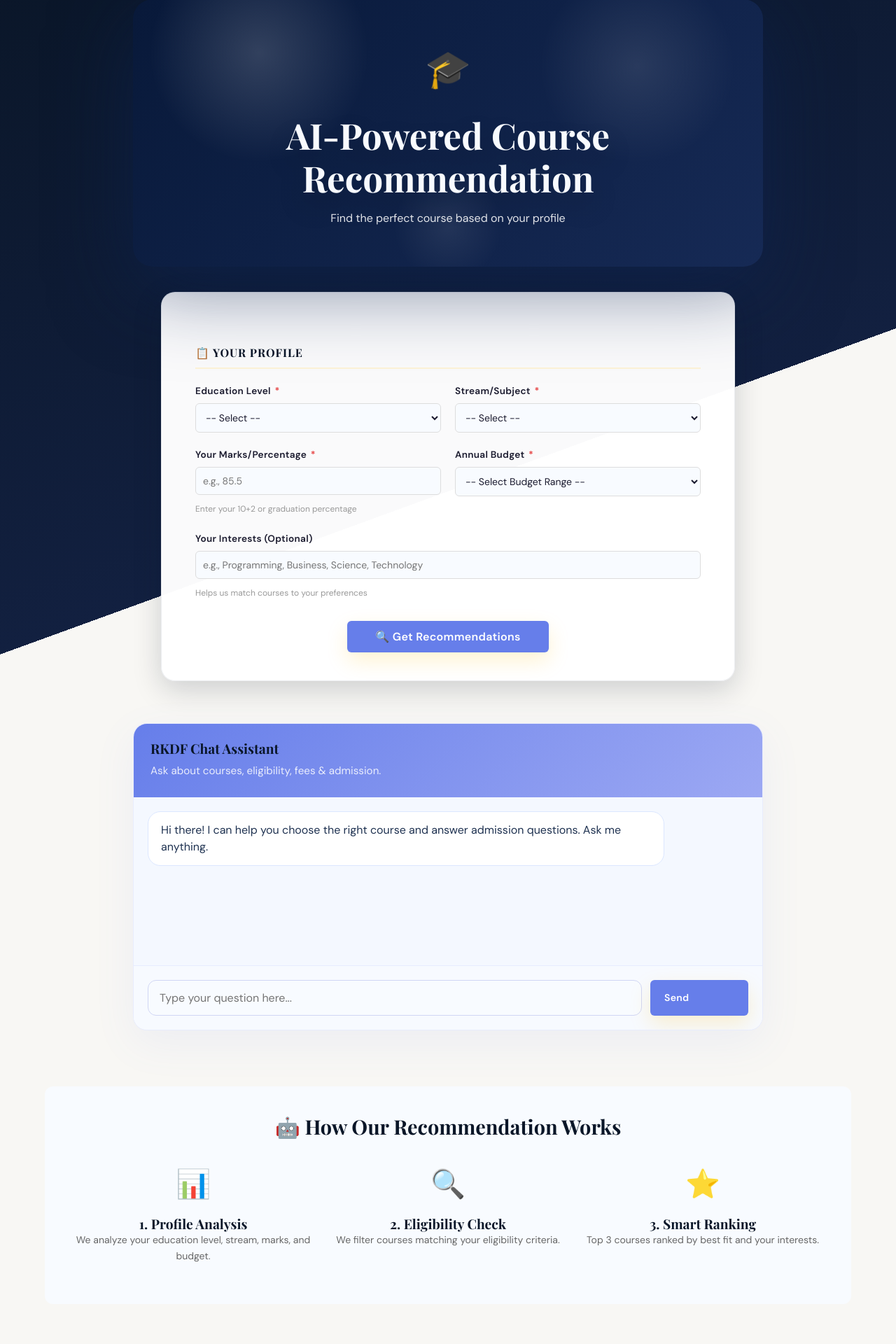
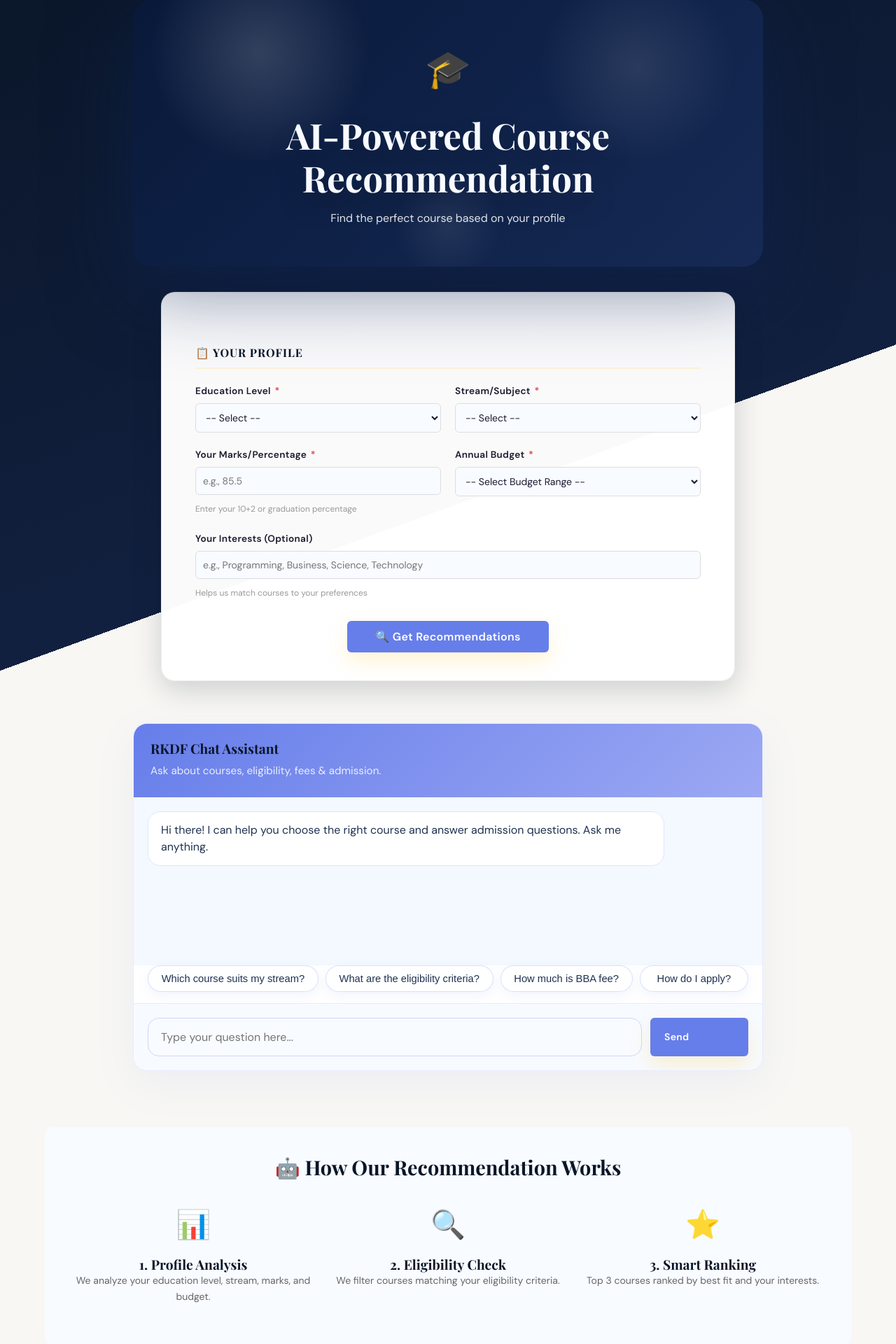
Before and after one commit to pathakmayank172/Rkdf-admission-cell-, a Django app: page /recommend/ in a window 1280 px wide. Shown: the part 131-2051 px from the top of the page at 70% size. Run offline with Django 4.2, Linux system fonts and the light colour scheme.

Commit message:
ui update only
Co-authored-by: Copilot <copilot@github.com>

```diff
--- a/rkdf_admission/rkdf_admission/admission/static/admission/js/main.js
+++ b/rkdf_admission/rkdf_admission/admission/static/admission/js/main.js
@@ -561,14 +561,29 @@ function initChatbot() {
     var messagesContainer = document.getElementById('chatbotMessages');
     var input = document.getElementById('chatInput');
     var sendButton = document.getElementById('chatSend');
+    var suggestionContainer = document.getElementById('chatbotSuggestions');
     if (!messagesContainer || !input || !sendButton) return;
 
-    function addMessage(text, sender) {
+    function addMessage(text, sender, options) {
         var message = document.createElement('div');
         message.className = 'chatbot-message ' + sender;
-        message.textContent = text;
+        if (options && options.html) {
+            message.innerHTML = text;
+        } else {
+            message.textContent = text;
+        }
         messagesContainer.appendChild(message);
         messagesContainer.scrollTop = messagesContainer.scrollHeight;
+        return message;
+    }
+
+    function addTypingIndicator() {
+        var typing = document.createElement('div');
+        typing.className = 'chatbot-message bot typing';
+        typing.innerHTML = '<span class="typing-dot"></span><span class="typing-dot"></span><span class="typing-dot"></span>';
+        messagesContainer.appendChild(typing);
+        messagesContainer.scrollTop = messagesContainer.scrollHeight;
+        return typing;
     }
 
     function getBotResponse(query) {
@@ -591,26 +606,46 @@ function initChatbot() {
         if (normalized.includes('mba')) {
             return 'MBA requires graduation in any stream with 50% or higher. It helps build leadership, marketing, finance, and HR careers.';
         }
-        return 'I can help you with courses, eligibility, fees, and admission steps. Try asking “Which course suits my stream?” or “What is the eligibility for BCA?”.';
+        if (normalized.includes('apply') || normalized.includes('admission')) {
+            return 'To apply, select the course you like and visit the admission form. We can also help you choose based on eligibility, budget, and career goals.';
+        }
+        if (normalized.includes('stream') || normalized.includes('subject')) {
+            return 'Tell me your current stream or favorite subjects and I can suggest courses that match your strengths and future goals.';
+        }
+        return 'I can help you with courses, eligibility, fees, and application steps. Try asking “Which course suits my stream?” or “What is the fee for MBA?”.';
     }
 
-    function sendChat() {
-        var text = input.value.trim();
+    function sendChat(text) {
         if (!text) return;
         addMessage(text, 'user');
         input.value = '';
+        var typingIndicator = addTypingIndicator();
+        var delay = 550 + Math.random() * 300;
         setTimeout(function () {
+            typingIndicator.remove();
             addMessage(getBotResponse(text), 'bot');
-        }, 300);
+        }, delay);
     }
 
-    sendButton.addEventListener('click', sendChat);
+    function handleSuggestion(event) {
+        if (!event.target.classList.contains('suggestion-chip')) return;
+        sendChat(event.target.textContent.trim());
+    }
+
+    sendButton.addEventListener('click', function () {
+        sendChat(input.value.trim());
+    });
+
     input.addEventListener('keydown', function (event) {
         if (event.key === 'Enter') {
             event.preventDefault();
-            sendChat();
+            sendChat(input.value.trim());
         }
     });
+
+    if (suggestionContainer) {
+        suggestionContainer.addEventListener('click', handleSuggestion);
+    }
 }
 
 function initTableSearch() {
--- a/rkdf_admission/rkdf_admission/admission/templates/admission/course_recommendation.html
+++ b/rkdf_admission/rkdf_admission/admission/templates/admission/course_recommendation.html
@@ -245,6 +245,12 @@
                 <div class="chatbot-messages" id="chatbotMessages">
                     <div class="chatbot-message bot">Hi there! I can help you choose the right course and answer admission questions. Ask me anything.</div>
                 </div>
+                <div class="chatbot-suggestions" id="chatbotSuggestions">
+                    <button type="button" class="suggestion-chip">Which course suits my stream?</button>
+                    <button type="button" class="suggestion-chip">What are the eligibility criteria?</button>
+                    <button type="button" class="suggestion-chip">How much is BBA fee?</button>
+                    <button type="button" class="suggestion-chip">How do I apply?</button>
+                </div>
                 <div class="chatbot-form">
                     <input id="chatInput" type="text" placeholder="Type your question here..." autocomplete="off" />
                     <button id="chatSend" class="btn btn-primary">Send</button>
@@ -413,15 +419,98 @@
 
     .chatbot-form input {
         width: 100%;
-        padding: 14px 16px;
+        padding: 16px 18px;
         border: 1px solid #d0d6f4;
-        border-radius: 12px;
+        border-radius: 16px;
         font-size: 1rem;
         color: #1f3251;
+        transition: border-color 0.25s ease, box-shadow 0.25s ease;
+    }
+
+    .chatbot-form input:focus {
+        border-color: #667eea;
+        box-shadow: 0 0 0 4px rgba(102, 126, 234, 0.12);
+        outline: none;
     }
 
     .chatbot-form button {
         min-width: 140px;
+    }
+
+    .chatbot-suggestions {
+        display: grid;
+        grid-template-columns: repeat(auto-fit, minmax(150px, auto));
+        gap: 10px;
+        padding: 0 20px 16px;
+    }
+
+    .suggestion-chip {
+        border: 1px solid rgba(102, 126, 234, 0.24);
+        background: #ffffff;
+        color: #1f3251;
+        border-radius: 999px;
+        padding: 10px 16px;
+        font-size: 0.92rem;
+        cursor: pointer;
+        transition: transform 0.2s ease, background 0.2s ease, border-color 0.2s ease;
+        box-shadow: 0 6px 16px rgba(101, 126, 234, 0.08);
+    }
+
+    .suggestion-chip:hover,
+    .suggestion-chip:focus {
+        transform: translateY(-2px);
+        background: #eef2ff;
+        border-color: #667eea;
+    }
+
+    .chatbot-message {
+        display: inline-flex;
+        align-items: center;
+        margin-bottom: 16px;
+        padding: 14px 18px;
+        border-radius: 18px;
+        line-height: 1.5;
+        max-width: 86%;
+        opacity: 0;
+        transform: translateY(12px);
+        animation: messageAppear 0.35s ease forwards;
+    }
+
+    .chatbot-message.typing {
+        background: rgba(255, 255, 255, 0.88);
+        border: 1px solid rgba(214, 224, 255, 0.9);
+        color: #667eea;
+        width: min(220px, 90%);
+    }
+
+    .typing-dot {
+        width: 9px;
+        height: 9px;
+        border-radius: 50%;
+        background: #667eea;
+        display: inline-block;
+        margin-right: 6px;
+        animation: bounceDot 1.2s infinite ease-in-out;
+    }
+
+    .typing-dot:nth-child(2) {
+        animation-delay: 0.15s;
+    }
+
+    .typing-dot:nth-child(3) {
+        animation-delay: 0.3s;
+    }
+
+    @keyframes messageAppear {
+        to {
+            opacity: 1;
+            transform: translateY(0);
+        }
+    }
+
+    @keyframes bounceDot {
+        0%, 100% { transform: translateY(0); }
+        50% { transform: translateY(-4px); }
     }
 
     small {
```
